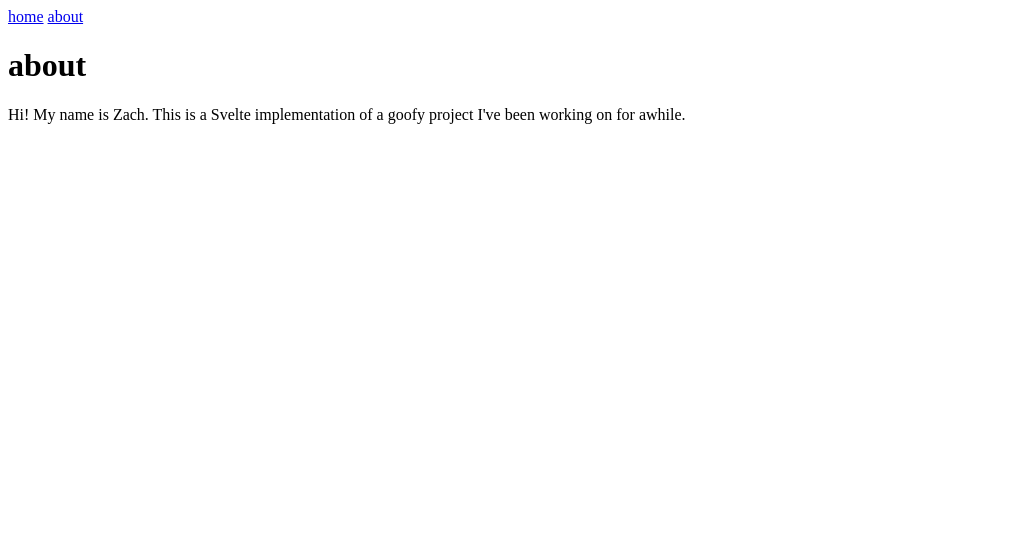
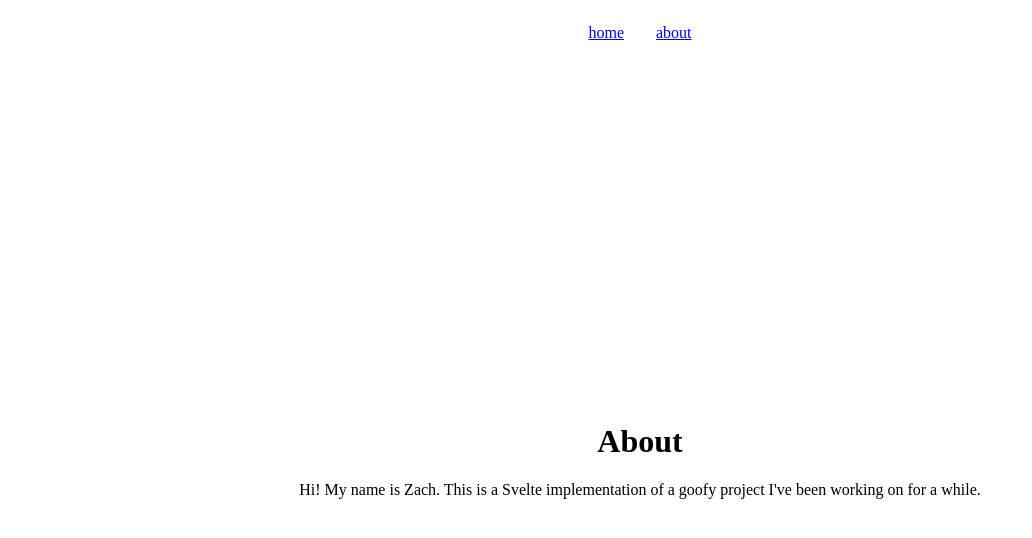
Before and after one commit to zheckert/svelte-weapon-generator, a SvelteKit app: page /about in a window 1280 px wide. Shown: the top 538 px of the page, without its empty margins (0-1032 px from the left). Built offline with nearby package versions, Linux system fonts and the light colour scheme.

Commit message:
Add basic styles. Begin typescript removal

```diff
--- a/src/routes/+layout.svelte
+++ b/src/routes/+layout.svelte
@@ -3,4 +3,14 @@
     <a href="/about">about</a>
 </nav>
 
+<style>
+    nav {
+        display: flex;
+        justify-content: center;
+    }
+
+    a {
+        padding: 1em
+    }
+</style>
 <slot />
--- a/src/routes/+page.svelte
+++ b/src/routes/+page.svelte
@@ -1,5 +1,6 @@
 <script>
-    let result = "";
+    import LegendaryWeapon from './LegendaryWeapon/legendary.svelte'
+    export let result = "";
 
     const random = (arr) => {
       return arr[Math.floor(Math.random() * arr.length)];
@@ -18,15 +19,36 @@
       let legendaryweapon = `${type} ${adjective} ${weapon} of ${suffix}`;
       result = legendaryweapon;
     };
+
   </script>
 
   <main>
-    <button on:click={legendaryWeaponGenerator}>Generate Legendary Weapon</button>
-    {#if result}
-      <p>{result}</p>
-    {/if}
+    <div class="container">
+      <button on:click={legendaryWeaponGenerator}>Generate Legendary Weapon</button>
+        {#if result}
+          <p>{result}</p>
+        {:else}
+          <p class="placeholder"></p>
+        {/if}
+    </div>
   </main>
 
   <style>
-    /* To be filled in a later */
+    main {
+      display: flex;
+      justify-content: center;
+      align-items: center;
+      min-height: 100vh;
+    }
+
+    .container {
+      max-width: 400px;
+      text-align: center;
+    }
+
+    .placeholder {
+    visibility: hidden;
+    height: 1em;
+  }
+
   </style>
--- /dev/null
+++ b/src/routes/LegendaryWeapon/legendary.svelte
@@ -0,0 +1,5 @@
+<script>
+	export let name;
+</script>
+
+<p>{name}</p>
--- a/src/routes/about/+page.svelte
+++ b/src/routes/about/+page.svelte
@@ -1,5 +1,21 @@
-<h1>
-    about
-</h1>
+<main>
+    <div class="content-container">
+      <h1>About</h1>
+      <div>
+        <p>Hi! My name is Zach. This is a Svelte implementation of a goofy project I've been working on for a while.</p>
+      </div>
+    </div>
+</main>
 
-<p>Hi! My name is Zach. This is a Svelte implementation of a goofy project I've been working on for awhile.</p>
+  <style>
+    main {
+      display: flex;
+      justify-content: center;
+      align-items: center;
+      min-height: 100vh;
+    }
+
+    .content-container {
+      text-align: center;
+    }
+  </style>
```
